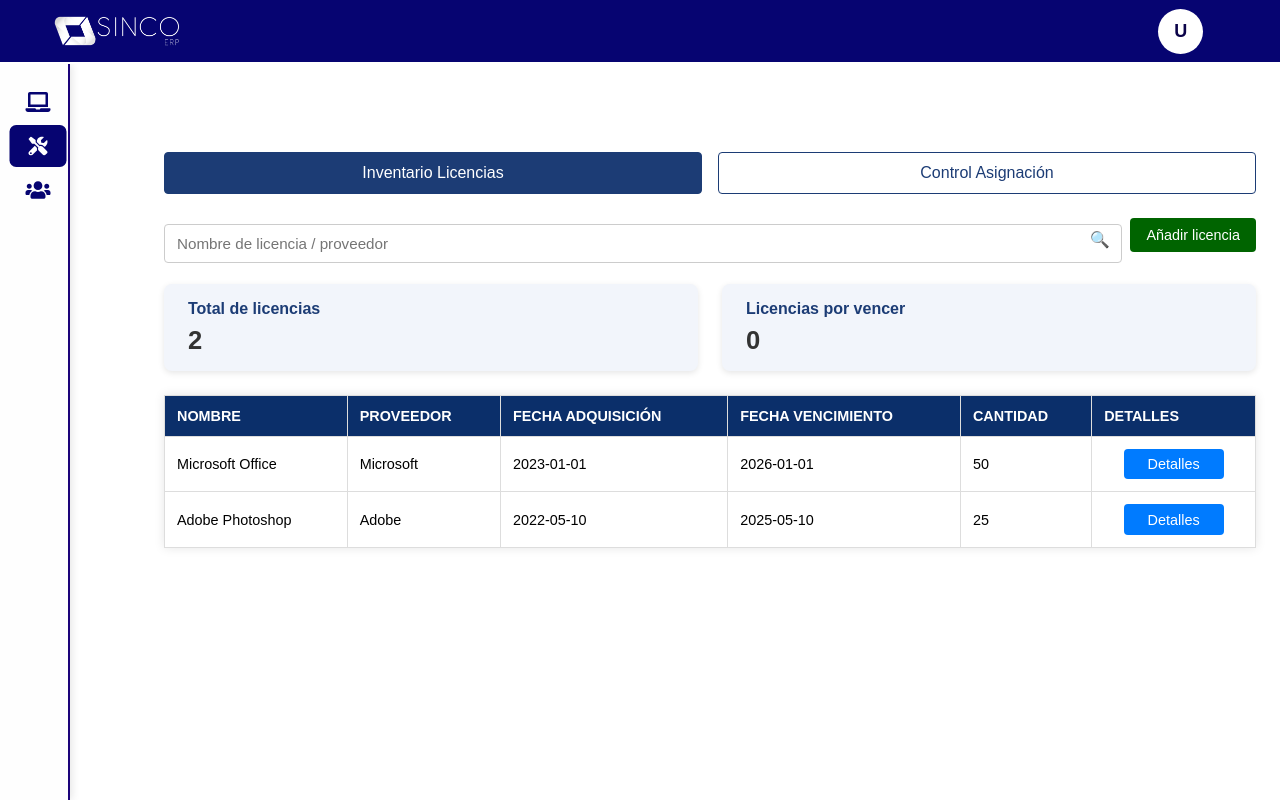
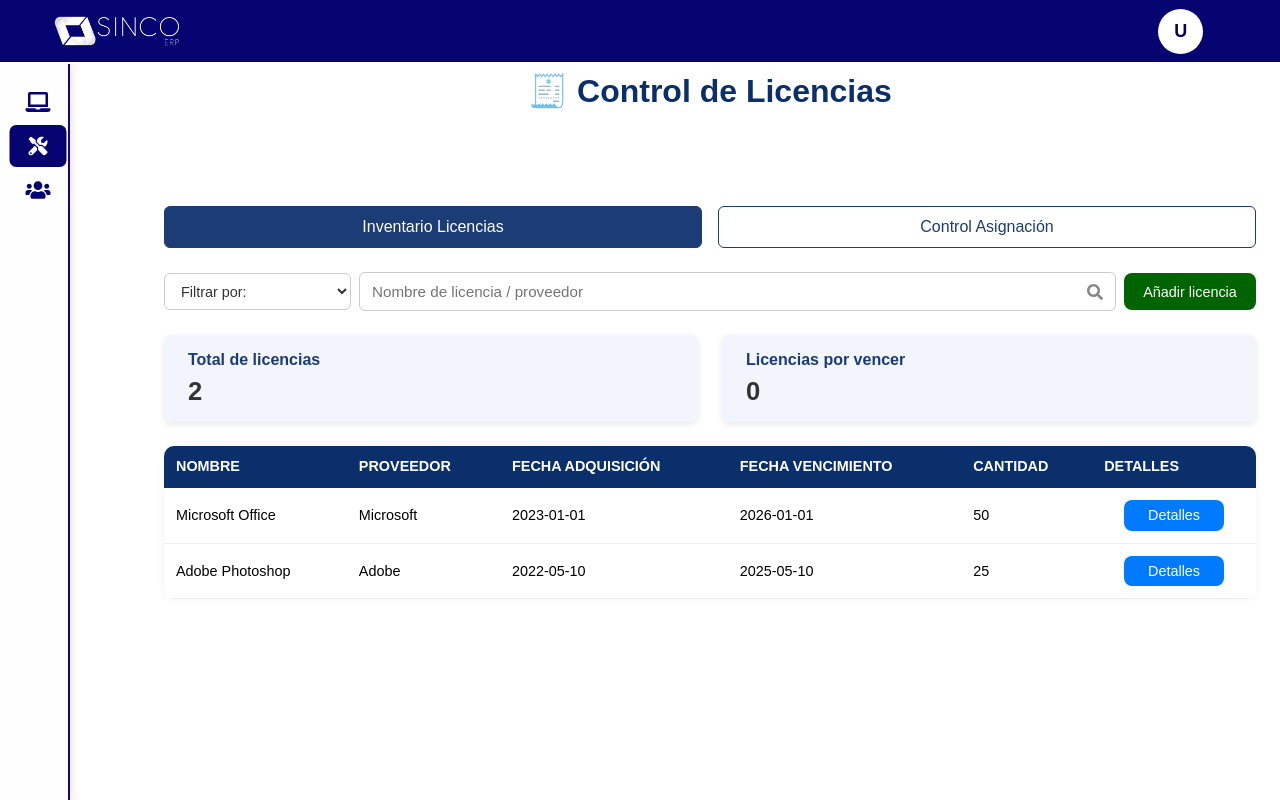
Before and after one commit to unumvahk/SincoINF_Frontend, a React (Vite) app: page /licencias in a window 1280 px wide. Built offline with nearby package versions, Linux system fonts and the light colour scheme.

Commit message:
mejoras vistas licencia

```diff
--- a/src/modules/Licencias/Estilos/EstilosTablalicencias.css
+++ b/src/modules/Licencias/Estilos/EstilosTablalicencias.css
@@ -4,10 +4,23 @@
   font-family: Arial, sans-serif;
   background-color: #ffffff;
   margin-left: 5rem;
-  margin-top: 4rem;
+  margin-top: -1rem;
   min-height: calc(100vh - 4rem);
   box-sizing: border-box;
   overflow-x: auto;
+}
+
+/* === TÍTULO PRINCIPAL CENTRADO CON ÍCONO === */
+.licencia-titulo {
+  text-align: center;
+  font-size: 2rem;
+  font-weight: bold;
+  color: #0b2f6a;
+  margin-bottom: 6.0rem;
+  display: flex;
+  justify-content: center;
+  align-items: center;
+  gap: 0.5rem;
 }
 
 /* === NAVEGACIÓN DE PESTAÑAS === */
@@ -25,7 +38,7 @@
   background-color: white;
   color: #1c3c75;
   cursor: pointer;
-  border-radius: 4px;
+  border-radius: 6px; /* 🔄 Suaviza bordes */
 }
 
 .licencia-tab-nav button.active {
@@ -33,96 +46,55 @@
   color: white;
 }
 
-/* === BARRA DE BÚSQUEDA Y BOTÓN === */
+/* === BARRA DE BÚSQUEDA Y BOTÓN AÑADIR === */
 .licencia-barra-superior {
   display: flex;
-  align-items: center; /* alinea verticalmente input y botón */
+  align-items: center;
   gap: 0.5rem;
-  margin-bottom: 1rem;
+  margin-bottom: 1.5rem;
   flex-wrap: wrap;
 }
 
-/* contenedor del input con la lupa */
 .licencia-input-con-icono {
   position: relative;
   flex: 1;
-  min-width: 240px;
+  min-width: 300px;
 }
 
-/* input de búsqueda con altura pareja al botón */
 .licencia-input-con-icono input {
   width: 100%;
-  padding: 0.55rem 2.5rem 0.55rem 0.75rem; /* altura ajustada */
+  padding: 0.55rem 2.5rem 0.55rem 0.75rem;
   border: 1px solid #ccc;
-  border-radius: 4px;
+  border-radius: 6px; /* 🔄 Menos cuadrado */
   font-size: 0.95rem;
   line-height: 1.2rem;
-  /* mejor alineación del texto */
 }
 
-/* icono lupa perfectamente centrado */
 .licencia-icono-lupa {
   position: absolute;
   right: 0.8rem;
-  top: 40%;
+  top: 50%;
   transform: translateY(-50%);
-  pointer-events: none;
   color: #888;
   font-size: 1rem;
-
+  pointer-events: none;
+  display: flex;
+  align-items: center;
 }
 
-/* botón añadir licencia con altura pareja al input */
 .licencia-btn-agregar {
   background-color: darkgreen;
   color: white;
   border: none;
-  padding: 0.55rem 1rem; /* mismo alto que input */
+  padding: 0.55rem 1.2rem;
   font-size: 0.9rem;
-  border-radius: 4px;
+  border-radius: 8px; /* 🔄 Menos cuadrado */
   font-weight: 500;
   cursor: pointer;
   white-space: nowrap;
-  margin-bottom: 1rem; /* evita que se parta en varias líneas */
-}
-
-/* === TABLA DE LICENCIAS === */
-.tabla-licencia {
-  width: 100%;
-  border-collapse: collapse;
-  margin-top: 1rem;
-  background-color: white;
-  box-shadow: 0 0 10px rgba(0, 0, 0, 0.1);
-  font-size: 0.9rem;
-}
-
-/* CABECERA DE LA TABLA con fondo azul y texto blanco */
-.tabla-licencia thead {
-  background-color: #0b2f6a;
-  color: white;
-}
-
-.tabla-licencia th,
-.tabla-licencia td {
-  padding: 0.75rem;
-  text-align: left;
-  border: 1px solid #ddd;
-}
-
-/* === BOTÓN DETALLES === */
-.licencia-btn-detalles {
-  background-color: #007bff;
-  color: #fff;
-  border: none;
-  cursor: pointer;
-  font-size: 0.9rem;
-  padding: 0.45rem 1rem;
-  border-radius: 4px;
-  white-space: nowrap;
-  min-width: 100px;
-  display: block;
-  margin: 0 auto;
-  text-align: center;
+  height: 2.3rem;
+  display: flex;
+  align-items: center;
 }
 
 /* === CAJAS RESUMEN === */
@@ -153,11 +125,60 @@
   color: #333;
 }
 
-/* === RESPONSIVE GENERAL === */
+/* === TABLA === */
+.tabla-licencia {
+  width: 100%;
+  border-collapse: collapse;
+  margin-top: 1rem;
+  background-color: white;
+  font-size: 0.9rem;
+  box-shadow: 0 0 10px rgba(0, 0, 0, 0.05);
+  border-radius: 10px; /* ✅ Bordes redondeados */
+  overflow: hidden;     /* ✅ Evita que sobresalga contenido */
+}
+
+.tabla-licencia thead {
+  background-color: #0b2f6a;
+  color: white;
+  border-bottom: 2px solid #0b2f6a;
+}
+
+.tabla-licencia th,
+.tabla-licencia td {
+  padding: 0.75rem;
+  text-align: left;
+  border: none;
+}
+
+.tabla-licencia tbody tr {
+  border-bottom: 1px solid #eee;
+}
+
+.tabla-licencia tbody tr:hover {
+  background-color: #f9f9f9;
+}
+
+/* === BOTÓN DETALLES === */
+.licencia-btn-detalles {
+  background-color: #007bff;
+  color: #fff;
+  border: none;
+  cursor: pointer;
+  font-size: 0.9rem;
+  padding: 0.45rem 1rem;
+  border-radius: 8px; /* ✅ Más suave */
+  white-space: nowrap;
+  min-width: 100px;
+  display: block;
+  margin: 0 auto;
+  text-align: center;
+}
+
+/* === RESPONSIVE === */
 @media screen and (max-width: 768px) {
   .licencia-contenido {
     padding: 1rem;
-    margin-left: 0; /* elimina espacio lateral en móviles */
+    margin-left: 0;
   }
 
   .licencia-barra-superior {
@@ -184,10 +205,10 @@
   .tabla-licencia tr {
     display: block;
     margin-bottom: 1rem;
-    border: 1px solid #ccc;
     border-radius: 8px;
     padding: 0.5rem;
     background-color: #fff;
+    border: 1px solid #ccc;
   }
 
   .tabla-licencia td {
@@ -208,8 +229,25 @@
     border-bottom: none;
   }
 
-  /* cajas resumen en una columna */
   .licencia-cajas-resumen {
     flex-direction: column;
   }
 }
+/* === NUEVO: ESTILO PARA EL SELECT DE FILTRO === */
+.licencia-select-filtro {
+  padding: 0.55rem 0.75rem;
+  border-radius: 6px;
+  border: 1px solid #ccc;
+  font-size: 0.9rem;
+  background-color: white;
+  color: #333;
+  min-width: 140px;
+  height: 2.3rem;
+}
+
+/* RESPONSIVE PARA EL SELECT DE FILTRO */
+@media screen and (max-width: 768px) {
+  .licencia-select-filtro {
+    width: 100%;
+  }
+}
--- a/src/modules/Licencias/componentes/Tablalicencias.tsx
+++ b/src/modules/Licencias/componentes/Tablalicencias.tsx
@@ -2,6 +2,7 @@ import React, { useState } from "react";
 import "../estilos/EstilosTablalicencias.css";
 import ModalLicenciaFlotante from "./ModalLicenciaFlotante";
 import { useNavigate } from "react-router-dom";
+import { FaSearch } from "react-icons/fa";
 
 interface Licencia {
   nombreLicencia: string;
@@ -32,16 +33,27 @@ const Tablalicencias: React.FC<Props> = ({ licencias }) => {
 
   return (
     <div className="licencia-contenido">
+      <h2 className="licencia-titulo">🧾 Control de Licencias</h2>
+
       <div className="licencia-tab-nav">
         <button className="active">Inventario Licencias</button>
         <button onClick={irAControlAsignacion}>Control Asignación</button>
       </div>
 
+      {/* ✅ BARRA DE FILTRO + INPUT + BOTÓN AÑADIR */}
       <div className="licencia-barra-superior">
+        <select className="licencia-select-filtro">
+          <option value="">Filtrar por:</option>
+          <option value="nombre">Nombre</option>
+          <option value="proveedor">Proveedor</option>
+          <option value="fecha">Fecha de vencimiento</option>
+        </select>
+
         <div className="licencia-input-con-icono">
           <input type="text" placeholder="Nombre de licencia / proveedor" />
-          <span className="licencia-icono-lupa">🔍</span>
+          <span className="licencia-icono-lupa"><FaSearch /></span>
         </div>
+
         <button className="licencia-btn-agregar" onClick={() => setMostrarFormulario(true)}>
           Añadir licencia
         </button>
```
